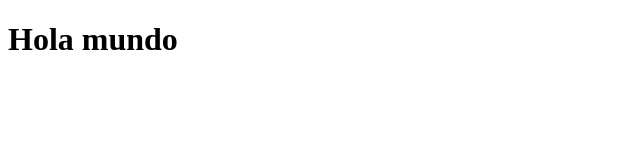
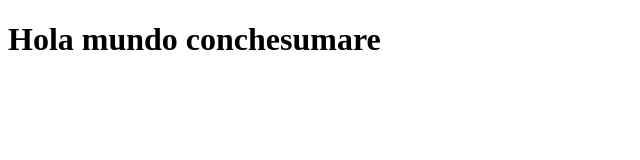
Before and after one commit to flavioalarcon/first_project, a plain HTML site: page index.html in a window 1280 px wide. Shown: the whole page, without its empty margins (0-640 px from the left). Drawn offline with Linux system fonts and the light colour scheme.

Commit message:
Es el segundo commit ps

```diff
--- a/index.html
+++ b/index.html
@@ -7,6 +7,6 @@
     <title>Document</title>
 </head>
 <body>
-    <h1>Hola mundo</h1>
+    <h1>Hola mundo conchesumare</h1>
 </body>
 </html>
```
